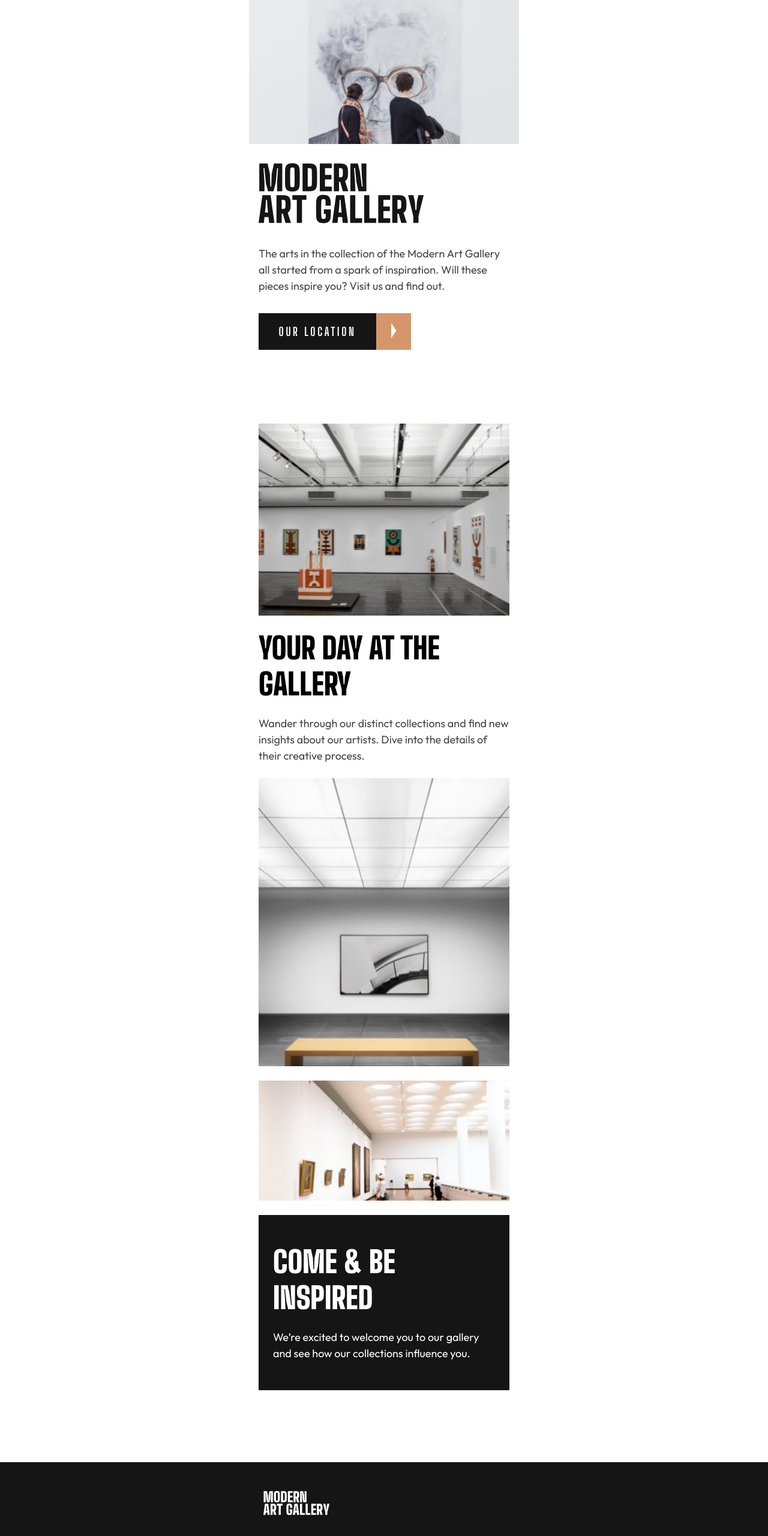
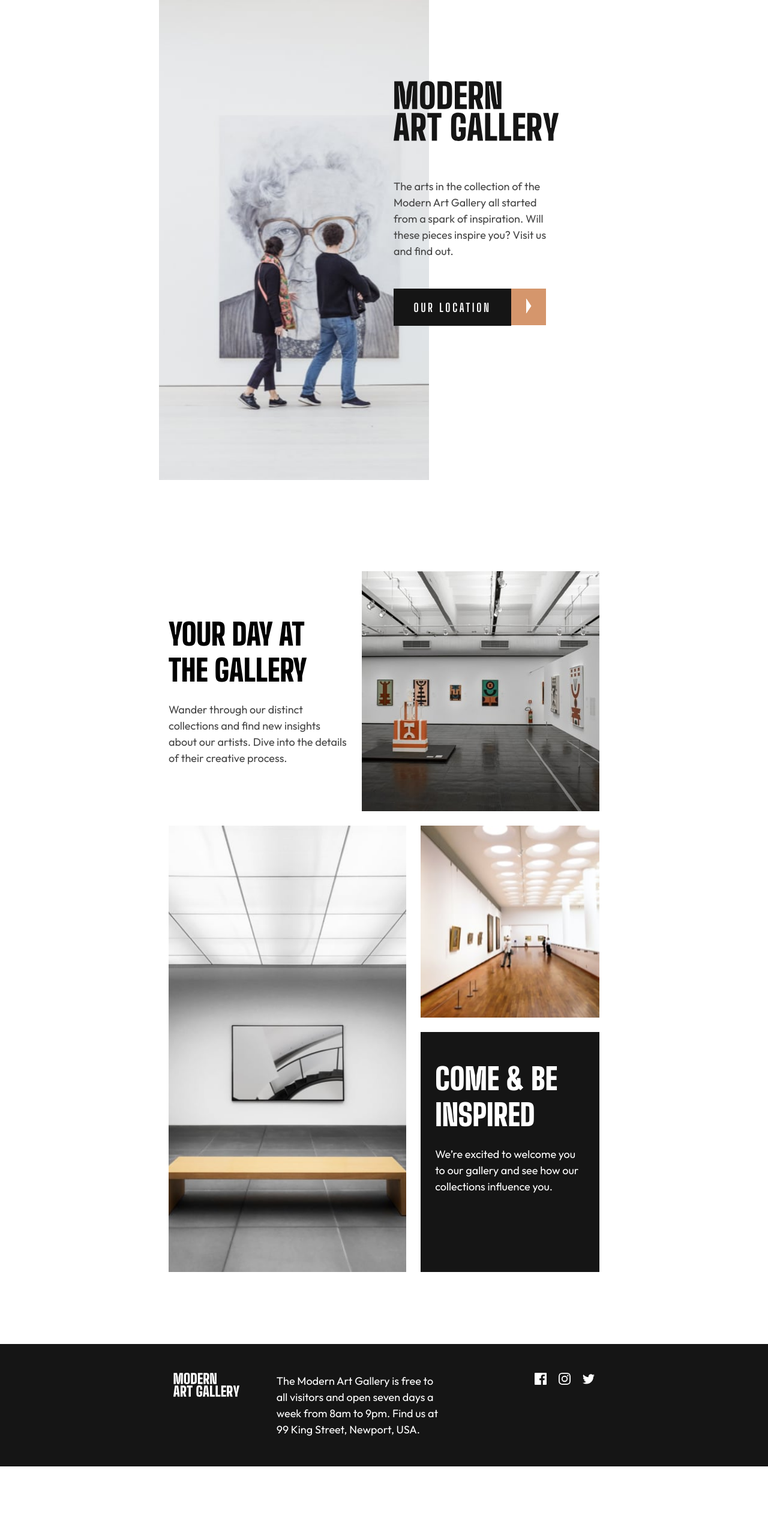
Before and after one commit to AcharaChisomSolomon/art-gallery-website, a plain HTML site: page index.html in a window 1280 px wide. Shown: the top 2560 px of the page at 60% size. After the commit the page ends 2444 px from the top, so only its background shows below. Drawn offline with Linux system fonts and the light colour scheme.

Commit message:
tablet ui implemented

```diff
--- a/index.html
+++ b/index.html
@@ -22,13 +22,12 @@
             fill="#151515" />
         </svg>
       </div>
-      <div class="header__body width">
-        <p class="header__body-text">
+      <p class="header__body-text width">
         The arts in the collection of the Modern Art Gallery all started
         from a spark of inspiration. Will these pieces inspire you? Visit
         us and find out.
       </p>
-        <a href="./location.html">
+      <a href="./location.html" class="width header__link">
         <button class="button header__body-button">
             <span class="button__text">OUR LOCATION</span>
             <span class="button__arrow-container">
@@ -38,7 +37,6 @@
             </span>
         </button>
       </a>
-      </div>
 
     </div>
 
--- a/src/styles/base.css
+++ b/src/styles/base.css
@@ -39,6 +39,7 @@ p {
 }
 a {
     text-decoration: none;
+    display: block;
 }
 
 
@@ -54,6 +55,7 @@ a {
 .main__photo {
     background-repeat: no-repeat;
     background-size: cover;
+    background-position: center;
 }
 
 
@@ -117,7 +119,7 @@ a {
 .footer__container {
     padding: 3rem 1.5rem;
 }
-.footer .footer__text {
+.footer__text {
     color: var(--color-primary);
     margin: 2.25rem 0;
 }
@@ -126,3 +128,61 @@ a {
     gap: 20px;
     align-items: center;
 }
+
+
+@media (min-width: 600px) and (max-width: 750px) {
+    .container {
+        max-width: 600px;
+    }
+
+    .header__photo {
+        background-image: url(../assets/mobile/image-hero@2x.jpg);
+        height: 480px;
+    }
+}
+
+
+@media (min-width: 750px) {
+    .container {
+        max-width: 750px;
+    }
+
+
+    .header__container {
+        display: grid;
+        grid-template-columns: repeat(10, 1fr);
+        grid-template-rows: 0.5fr 130px 2rem 112px 4.5rem 80px 1fr;
+    }
+    .header__photo {
+        grid-column: 1 / 7;
+        grid-row: 1 / 8;
+        background-image: url(../assets/tablet/image-hero.jpg);
+        height: 100vh;
+    }
+    .header__logo-container {
+        grid-column: 6 / 10;
+        grid-row: 2 / 3;
+    }
+    .header__body-text {
+        grid-column: 6 / 10;
+        grid-row: 4 / 5;
+    }
+    .header__link {
+        grid-column: 6 / 10;
+        grid-row: 6 / 7;
+    }
+
+
+    .footer__container {
+        display: flex;
+        align-items: flex-start;
+    }
+    .footer__text {
+        width: 280px;
+        margin: 0 0 0 3.8rem;
+        padding: 0;
+    }
+    .footer__socials {
+        margin-left: auto;
+    }
+}
--- a/src/styles/index.css
+++ b/src/styles/index.css
@@ -42,3 +42,56 @@
 .main__text2 .main__text-desc {
     color: var(--color-primary);
 }
+
+
+@media (min-width: 600px) and (max-width: 750px) {
+    .main__photo1 {
+        background-image: url(../assets/mobile/image-grid-1@2x.jpg);
+        height: 640px;
+    }
+    .main__photo2 {
+        background-image: url(../assets/mobile/image-grid-2@2x.jpg);
+        height: 960px;
+    }
+    .main__photo3 {
+        background-image: url(../assets/mobile/image-grid-3@2x.jpg);
+        height: 400px;
+    }
+}
+
+
+@media (min-width: 750px) {
+    .main__container {
+        display: grid;
+        grid-template-columns: 1fr 0.25fr 1fr;
+        grid-template-rows: 400px 320px 400px;
+        grid-template-areas:
+                            "text1 img1 img1"
+                            "img2 img2 img3"
+                            "img2 img2 text2";
+    }
+    .main__photo1 {
+        background-image: url(../assets/tablet/image-grid-1.jpg);
+        grid-area: img1;
+        height: inherit;
+    }
+    .main__text1 {
+        grid-area: text1;
+        margin: auto 0;
+    }
+    .main__photo2 {
+        background-image: url(../assets/tablet/image-grid-2.jpg);
+        grid-area: img2;
+        height: inherit;
+    }
+    .main__photo3 {
+        background-image: url(../assets/tablet/image-grid-3.jpg);
+        grid-area: img3;
+        height: inherit;
+    }
+    .main__text2 {
+        grid-area: text2;
+        height: 400px;
+        margin: auto;
+    }
+}
```
Also changed, not shown: location.html (+3 -1 lines), src/styles/location.css (+24 -0 lines). Lines whose indentation alone changed are shown as unchanged.
